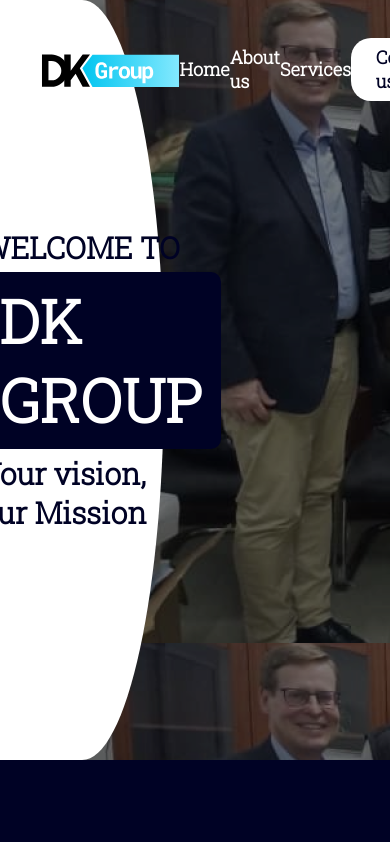
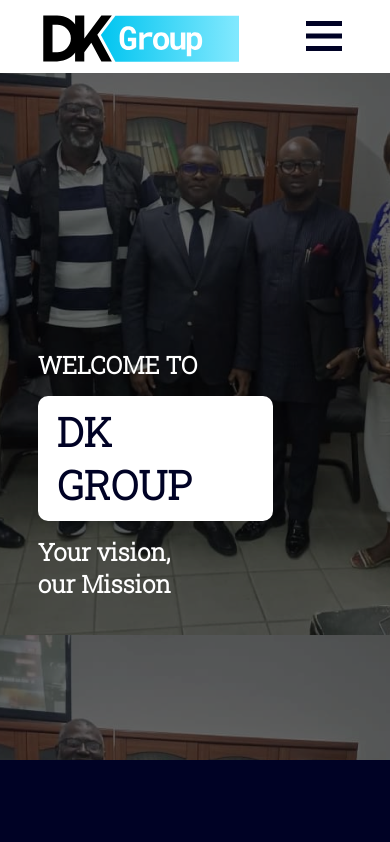
Before and after one commit to carrington-115/dkgroup, a React (Vite) app: page / in a window 390 px wide. Shown: the top 842 px of the page. Built offline with nearby package versions, Linux system fonts and the light colour scheme.

Commit message:
Created the mobile design for the website fixed all the components of the home page to be interactive on mobile

```diff
--- a/src/contact/Contactform.jsx
+++ b/src/contact/Contactform.jsx
@@ -57,6 +57,7 @@
   width: 100%;
   background: url("/images/home images/form pattern.svg");
   padding: 2cm 0;
+
   .top {
     width: 100%;
     display: flex;
@@ -72,11 +73,18 @@
     justify-content: center;
     align-items: center;
     width: 80%;
+    @media (min-width: 320px) and (max-width: 599px) {
+      flex-direction: column;
+      width: 100%;
+    }
     .contact-info {
       display: flex;
       flex-direction: column;
       width: 30%;
       gap: 0.8cm;
+      @media (min-width: 320px) and (max-width: 599px) {
+        width: 80%;
+      }
       div {
         display: flex;
         gap: 10px;
@@ -90,7 +98,7 @@
           font-size: 24px;
           font-style: normal;
           font-weight: 400;
-          line-height: normal;
+          line-height: 1cm;
         }
       }
     }
@@ -99,6 +107,11 @@
       display: flex;
       justify-content: center;
       align-items: center;
+      margin-left: 1cm;
+      @media (min-width: 320px) and (max-width: 599px) {
+        width: 80%;
+        margin-top: 1cm;
+      }
       .form {
         display: flex;
         flex-direction: column;
@@ -111,6 +124,9 @@
         border-radius: 20px;
         box-shadow: 0px 4px 4px 0px rgba(0, 0, 0, 0.3),
           0px 8px 12px 6px rgba(0, 0, 0, 0.15);
+        @media (min-width: 320px) and (max-width: 599px) {
+          width: 80%;
+        }
         input,
         textarea {
           width: 80%;
--- a/src/contact/Footer.jsx
+++ b/src/contact/Footer.jsx
@@ -90,6 +90,11 @@
     justify-content: center;
     gap: 1cm;
 
+    @media (min-width: 320px) and (max-width: 599px) {
+      flex-direction: column;
+      align-items: center;
+    }
+
     .special-links,
     .social-links {
       display: flex;
@@ -127,12 +132,21 @@
     }
     .logo {
       width: 25%;
+      @media (min-width: 320px) and (max-width: 599px) {
+        width: 80%;
+      }
     }
     .special-links {
       width: 25%;
+      @media (min-width: 320px) and (max-width: 599px) {
+        width: 80%;
+      }
     }
     .social-links {
       width: 25%;
+      @media (min-width: 320px) and (max-width: 599px) {
+        width: 80%;
+      }
     }
   }
 `;
--- a/src/home/About.jsx
+++ b/src/home/About.jsx
@@ -47,9 +47,15 @@
     font-size: 54px;
     padding-bottom: 0.5cm;
     border-bottom: 2px solid white;
+    @media (min-width: 320px) and (max-width: 599px) {
+      font-size: 40px;
+    }
   }
   h2 {
     margin-top: 0.5cm;
+    @media (min-width: 320px) and (max-width: 599px) {
+      font-size: 32px;
+    }
   }
   button {
     align-self: flex-start;
@@ -66,11 +72,17 @@
     border-bottom: 2px solid white;
     color: white;
     cursor: pointer;
+    @media (min-width: 320px) and (max-width: 599px) {
+      font-size: 24px;
+    }
     div {
       display: flex;
       justify-content: space-around;
       img {
         padding-left: 0.5cm;
+        @media (min-width: 320px) and (max-width: 599px) {
+          width: 1cm;
+        }
       }
     }
     &:hover {
--- a/src/home/Homecover.jsx
+++ b/src/home/Homecover.jsx
@@ -30,6 +30,9 @@
   right: 0;
   left: 0;
   background: url("/images/home images/page-cover.png");
+  @media (min-width: 320px) and (max-width: 599px) {
+    background: url("/images/home images/mobile-cover.png");
+  }
   .backdrop {
     position: absolute;
     top: 0;
@@ -52,11 +55,19 @@
     display: flex;
     justify-content: center;
     align-items: center;
+    @media (min-width: 320px) and (max-width: 599px) {
+      background-color: transparent;
+      width: 70vw;
+    }
     .content {
       display: flex;
       flex-direction: column;
       margin-left: 1cm;
       gap: 5px;
+      @media (min-width: 320px) and (max-width: 599px) {
+        padding: 5cm 0 0 0;
+        gap: 15px;
+      }
       .aside-text {
         font-family: Roboto Slab;
         font-size: 30px;
@@ -64,6 +75,10 @@
         line-height: normal;
         font-weight: bold;
         color: #000225;
+        @media (min-width: 320px) and (max-width: 599px) {
+          font-size: 24px;
+          color: white;
+        }
       }
       .main-text {
         font-family: Roboto Slab;
@@ -75,6 +90,11 @@
         padding: 0.25cm 0.5cm;
         border-radius: 10px;
         background-color: #000225;
+        @media (min-width: 320px) and (max-width: 599px) {
+          font-size: 40px;
+          background-color: white;
+          color: #000225;
+        }
       }
     }
   }
--- a/src/home/Homeservices.jsx
+++ b/src/home/Homeservices.jsx
@@ -36,11 +36,18 @@
   justify-content: center;
   padding: 2cm 0;
   gap: 1cm;
+  @media (min-width: 320px) and (max-width: 599px) {
+    flex-direction: column;
+    align-items: center;
+  }
   .text-content {
     width: 30%;
     display: flex;
     flex-direction: column;
     align-items: center;
+    @media (min-width: 320px) and (max-width: 599px) {
+      width: 80%;
+    }
     h1 {
       font-family: Roboto Slab;
       font-size: 32px;
@@ -80,6 +87,9 @@
   }
   .image-content {
     width: 30%;
+    @media (min-width: 320px) and (max-width: 599px) {
+      width: 80%;
+    }
     img {
       width: 100%;
       height: 100%;
--- a/src/home/TopHeader.jsx
+++ b/src/home/TopHeader.jsx
@@ -23,6 +23,9 @@
             Contact us
           </NavLink>
         </nav>
+        <div className="menu">
+          <img src="/images/home images/menu.svg" alt="" />
+        </div>
       </div>
     </HeaderContainer>
   );
@@ -40,11 +43,34 @@
   display: flex;
   justify-content: center;
   margin-top: 1cm;
+  @media (min-width: 320px) and (max-width: 599px) {
+    background-color: white;
+    position: relative;
+    margin: 0;
+    padding: 0.25cm 0;
+  }
   .inner-content {
     display: flex;
     width: 80%;
     justify-content: space-between;
     align-items: center;
+    .menu {
+      display: flex;
+      justify-content: center;
+      align-items: center;
+      padding: 0.25cm;
+      border-radius: 5px;
+      cursor: pointer;
+      &:hover {
+        background-color: rgba(0, 0, 0, 0.07);
+      }
+      svg {
+        color: #000225;
+      }
+      @media (min-width: 600px) {
+        display: none;
+      }
+    }
     .logo {
       width: 200px;
       height: 54.032px;
@@ -59,6 +85,10 @@
       align-items: center;
       width: 55%;
       gap: 0px;
+      @media (min-width: 320px) and (max-width: 599px) {
+        display: none;
+      }
+
       a {
         text-decoration: none;
         color: #fff;
--- a/src/home/Whyus.jsx
+++ b/src/home/Whyus.jsx
@@ -48,6 +48,11 @@
   justify-content: center;
   align-items: center;
   background: url("/images/home images/icons-pattern.svg");
+  @media (min-width: 320px) and (max-width: 599px) {
+    padding: 0;
+    margin: 0;
+    padding: 0 0.5cm;
+  }
   h1 {
     margin: 1.5cm 0 0.5cm 0;
     font-family: Roboto Slab;
@@ -55,6 +60,9 @@
     font-style: normal;
     font-weight: 600;
     line-height: normal;
+    @media (min-width: 320px) and (max-width: 599px) {
+      font-size: 36px;
+    }
   }
   .content {
     width: 88%;
@@ -62,6 +70,12 @@
     justify-content: space-around;
     align-items: flex-start;
     padding-bottom: 1.5cm;
+    @media (min-width: 320px) and (max-width: 599px) {
+      display: grid;
+      grid-template-columns: repeat(2, 1fr);
+      grid-gap: 0.5cm;
+      width: 95%;
+    }
   }
 `;
 
@@ -70,21 +84,36 @@
   flex-direction: column;
   width: 22%;
   gap: 0.5cm;
+  @media (min-width: 320px) and (max-width: 599px) {
+    width: 90%;
+  }
   .icon {
     width: 150px;
     height: 150px;
+    @media (min-width: 320px) and (max-width: 599px) {
+      width: 100px;
+      height: 100px;
+    }
     img {
       width: 100%;
       height: 100%;
     }
   }
   .content-text {
+    width: 100%;
     p {
       font-family: Roboto Slab;
       font-size: 20px;
       font-style: normal;
       font-weight: normal;
       line-height: normal;
+      @media (min-width: 320px) and (max-width: 599px) {
+        color: #000;
+        font-family: Roboto Slab;
+        font-size: 16px;
+        font-style: normal;
+        font-weight: 400;
+      }
     }
   }
 `;
```
Also changed, not shown: public/images/home images/menu.svg (added), public/images/home images/mobile-cover.png (added).
